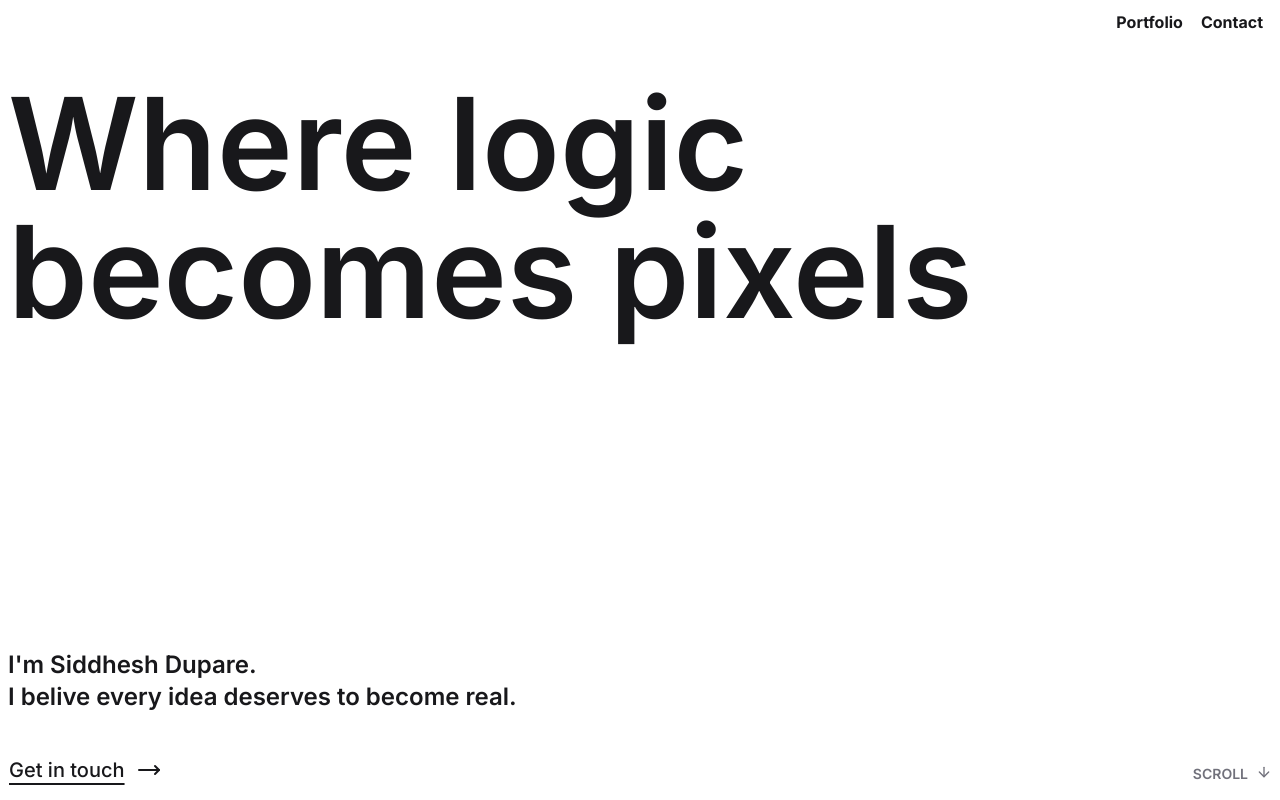
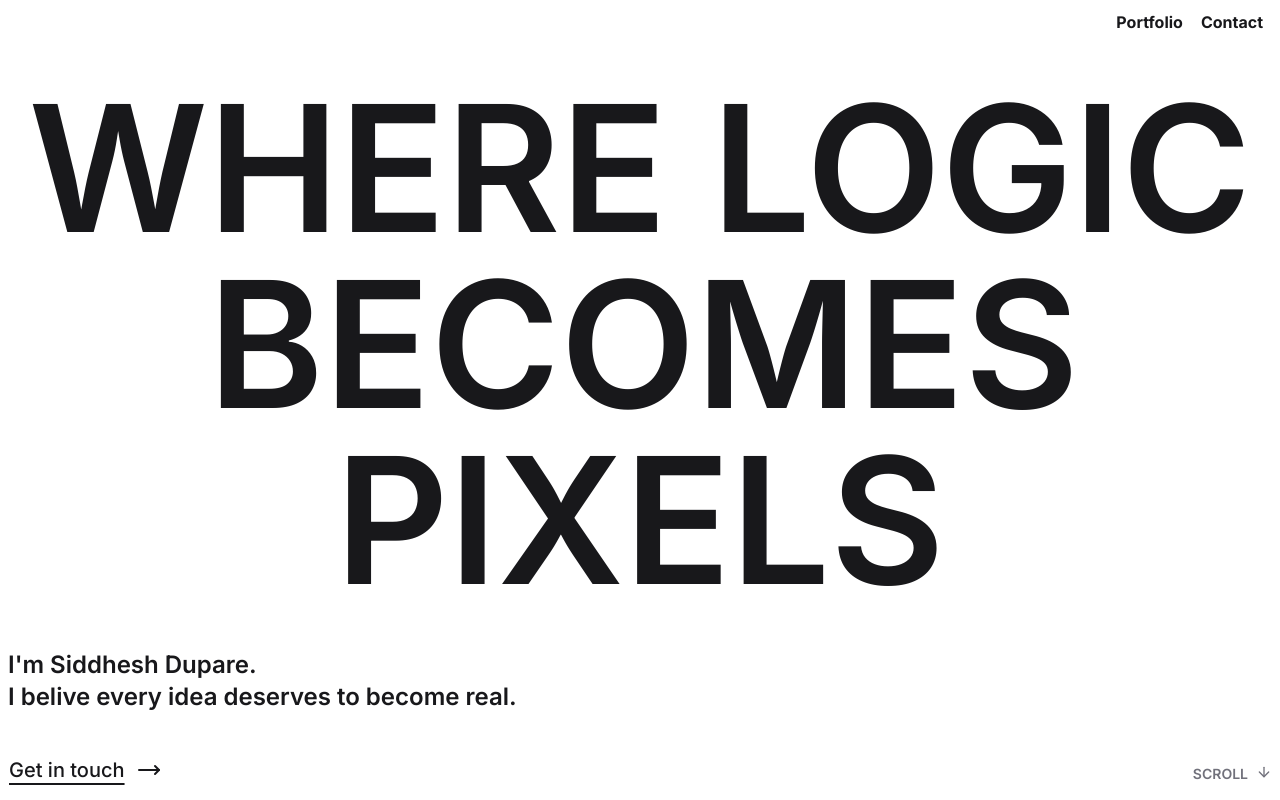
Before and after one commit to Siddhesh-Dupare/port, a Next.js app: page / in a window 1280 px wide. Shown: the top 800 px of the page. Built offline with nearby package versions, Linux system fonts and the light colour scheme.

Commit message:
Added gsap animation to heading page

```diff
--- a/components/sections/hero/Hero.tsx
+++ b/components/sections/hero/Hero.tsx
@@ -1,14 +1,42 @@
+"use client";
 
 import { MoveRight, ArrowDown } from "lucide-react"
 
 import { Button } from "@/components/ui/button"
 
+import { useRef } from "react";
+
+import { gsap } from "gsap";
+import { SplitText } from "gsap/SplitText";
+import { useGSAP } from "@gsap/react";
+
+gsap.registerPlugin(SplitText);
+
 export default function Hero() {
+  const containerRef = useRef<HTMLDivElement>(null);
+
+  useGSAP(() => {
+    SplitText.create("h1", {
+      type: "lines",
+      mask: "lines",
+      linesClass: "split-child",
+      onSplit: (self) => {
+        return gsap.from(self.lines, {
+          duration: 1.5,
+          yPercent: 100,
+          ease: "power4",
+          stagger: 0.1,
+        });
+      }
+    });
+  }, { scope: containerRef});
+
   return (
-    <div className="relative h-full mx-2 text-primary">
-      <div className="text-6xl sm:text-9xl">
-        <p>Where logic</p>
-        <p>becomes pixels</p>
+    <div ref={containerRef} className="relative h-full mx-2 text-primary">
+      <div className="text-6xl sm:text-[11rem] sm:text-center uppercase">
+        <h1>Where logic</h1>
+        <h1 className="md:mx-50 text-left">becomes</h1>
+        <h1>pixels</h1>
       </div>
       <div className="absolute bottom-0 left-0 text-2xl">
         <div className="mb-10">
--- a/package.json
+++ b/package.json
@@ -10,8 +10,10 @@
   },
   "dependencies": {
     "@base-ui/react": "^1.6.0",
+    "@gsap/react": "^2.1.2",
     "class-variance-authority": "^0.7.1",
     "clsx": "^2.1.1",
+    "gsap": "^3.15.0",
     "lucide-react": "^1.25.0",
     "next": "16.2.10",
     "react": "19.2.4",
```
Also changed, not shown: 1 other file (tests, documents, lock files or other folders).
